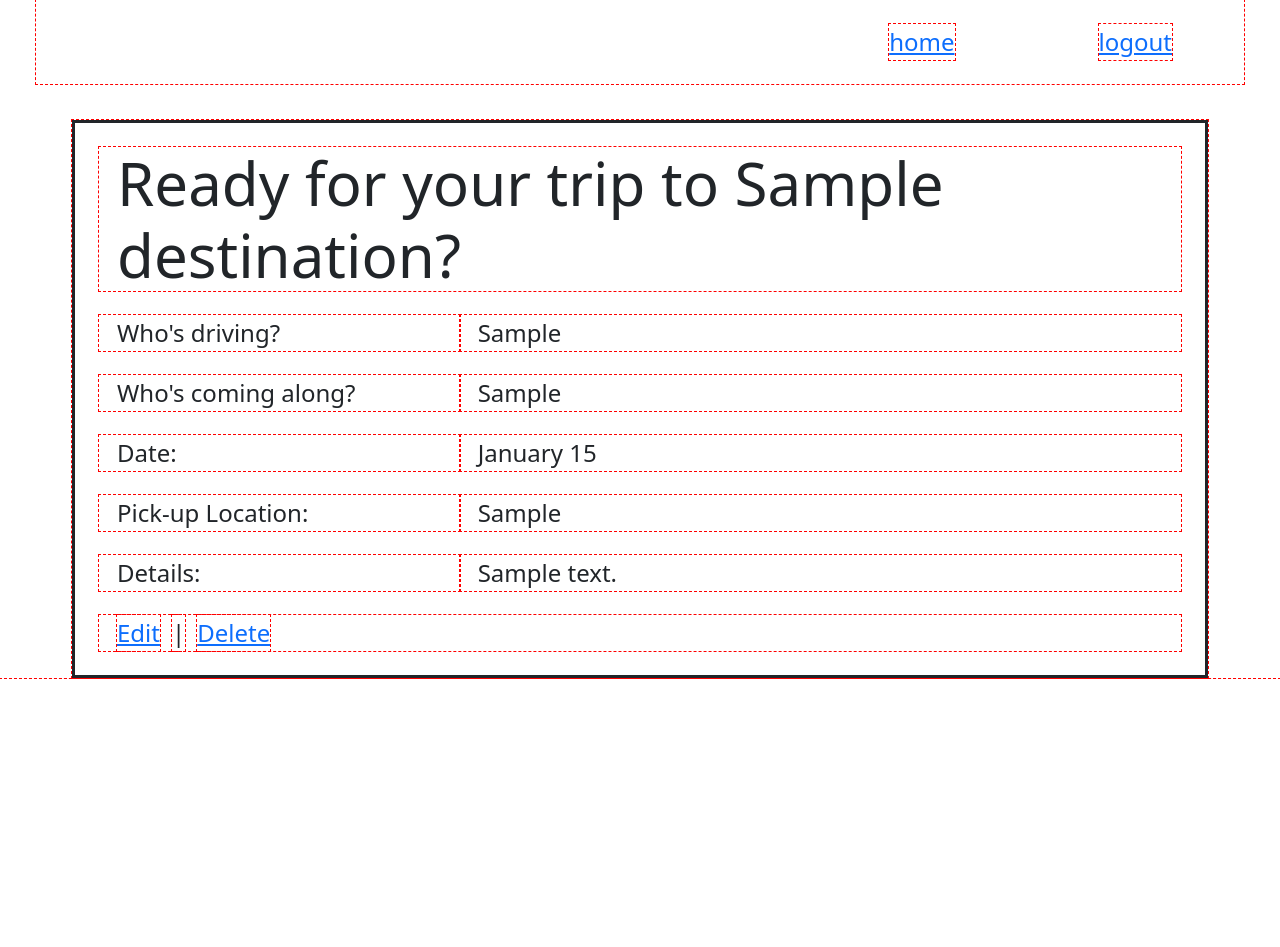
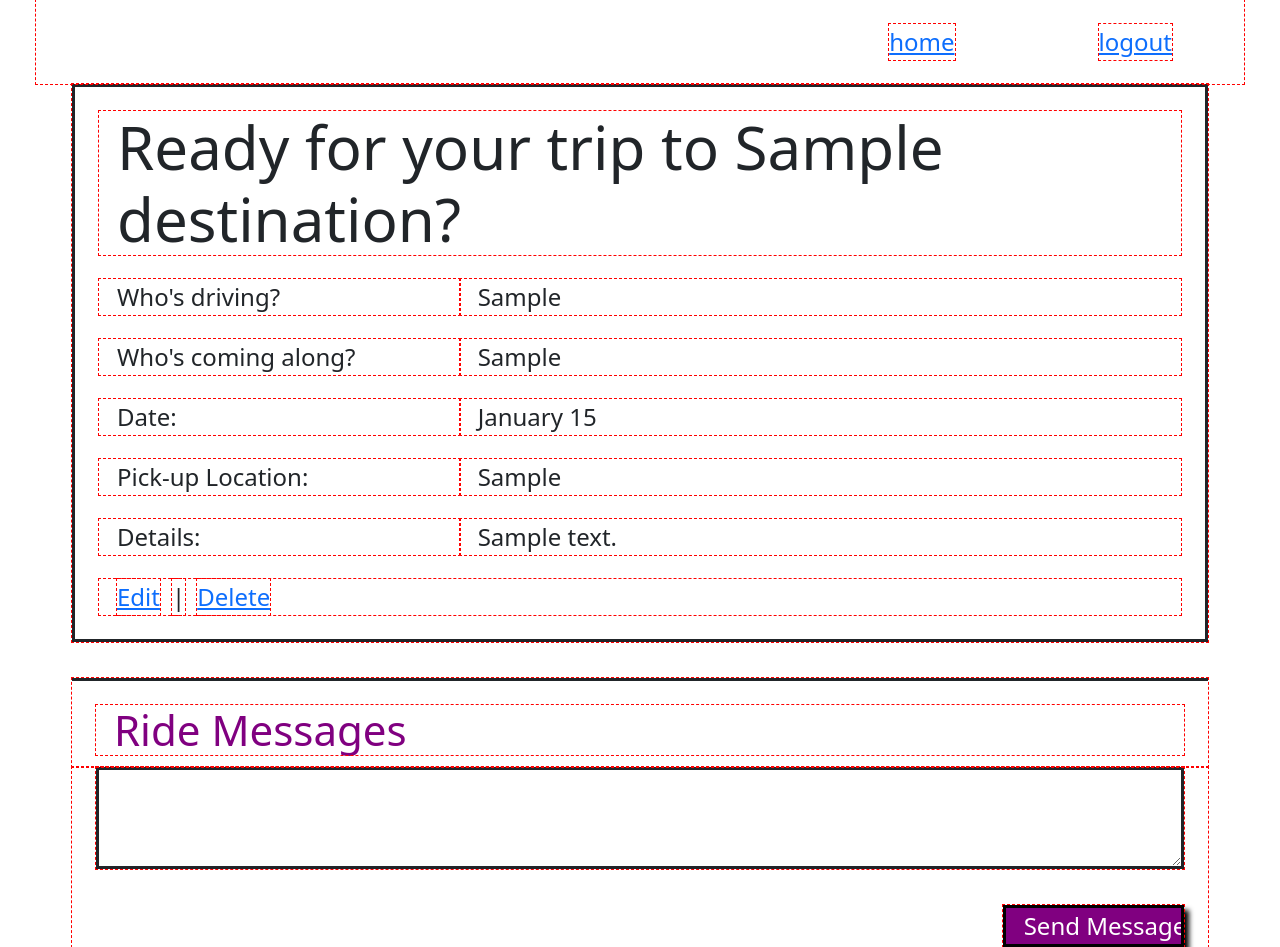
Before and after one commit to MSDPhoenix/ohana_rideshares, a Flask app: template flask_app/templates/rides_one.html in a window 1280 px wide. Before the commit the page ends 679 px from the top, so only its background shows below. Run offline with Flask 2, Linux system fonts and the light colour scheme; the template is opened without the code that fills it: most values are stand-ins (such as "Sample title", 1, 10 or a date in 2020).

Commit message:
added messages to rides_one.html

```diff
--- a/flask_app/controllers/rides.py
+++ b/flask_app/controllers/rides.py
@@ -46,7 +46,11 @@
 def rides_one(ride_id):
     if "user_id" not in session:
         return redirect("/")
-    return render_template("rides_one.html",user=user(),ride=ride(ride_id))
+    data = {
+        "ride_id" : ride_id
+    }
+    messages = Message.get_messages(data)
+    return render_template("rides_one.html",user=user(),ride=ride(ride_id),messages=messages)
 
 @app.route("/rides_edit/<int:ride_id>/")
 def ride_edit(ride_id):
--- a/flask_app/static/css/style.css
+++ b/flask_app/static/css/style.css
@@ -25,3 +25,9 @@
 .bg-yellow {
     background-color: #FFE599;
 }
+.purple {
+    color:purple;
+}
+.bg_purple {
+    background-color: purple;
+}
--- a/flask_app/templates/rides_one.html
+++ b/flask_app/templates/rides_one.html
@@ -1,7 +1,7 @@
 {% extends "index.html" %}
 
 {% block body %}
-<div class="d-flex align-items_center mx-4 mb-4 py-3">
+<div class="d-flex align-items_center mx-4 py-3">
     <a href="/dashboard/" class="ms-auto me-5">home</a>
     <a href="/logout/" class="ms-5 me-5">logout</a>
 </div>
@@ -31,5 +31,16 @@
         <a class=""href="/rides_delete/{{ride.id}}/">Delete</a>
     </div>
 </div>
+<div class="row mx-5 mt-4 px-3 pt-3 border-top border-dark border-3 purple">
+    <h3 class="">Ride Messages</h3>
+    {% for message in messages %}
+        <p class="col-3 py-0">{{message.sender.first_name}}:</p>
+        <p class="col-9 py-0">{{message.content}}</p>
+    {% endfor %}
+</div>
+<form class="row mx-5 px-3"action="/post_message/{{ride.id}}/" method="post">
+    <textarea class="w-100 p-2 border border-dark border-3" name="content" id="content" ></textarea>
+    <input class="col-2 ms-auto mt-4 text-white bg_purple" type="submit" value="Send Message">
+</form>
 
 {% endblock body %}
```
Also changed, not shown: flask_app/controllers/messages.py (+14 -5 lines), flask_app/models/message.py (+32 -11 lines), flask_app/models/ride.py (+8 -1 lines).
